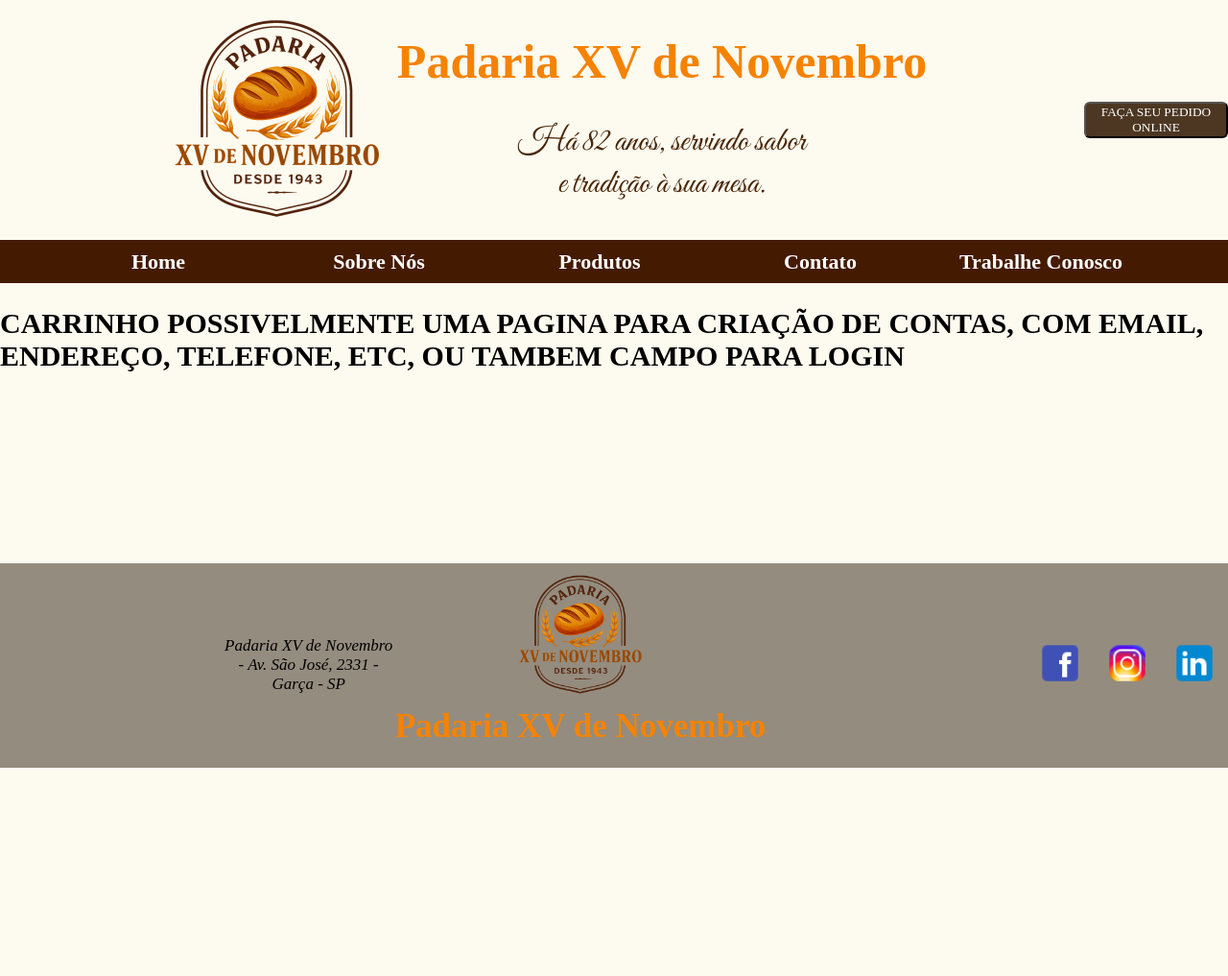
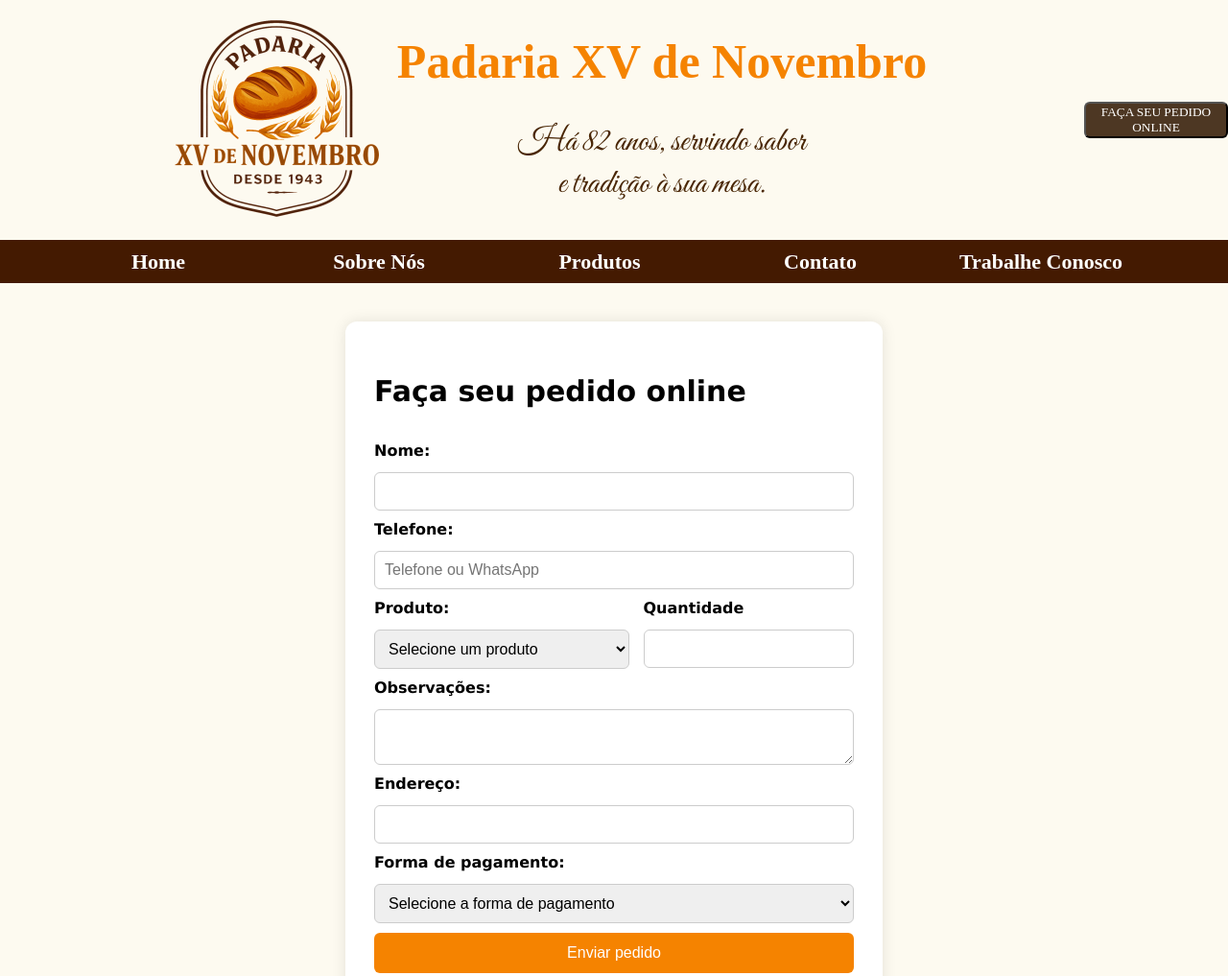
Before and after one commit to Luizsilva439/projeto_padaria, a plain HTML site: page src/source/facaseupedido.html in a window 1280 px wide. Shown: the top 1017 px of the page at 96% size. Before the commit the page ends 800 px from the top, so only its background shows below. Drawn offline with Linux system fonts and the light colour scheme; a web font is replaced by a local one.

Commit message:
ajuste + faça seu pedido

```diff
--- a/src/source/facaseupedido.html
+++ b/src/source/facaseupedido.html
@@ -1,21 +1,28 @@
 <!DOCTYPE html>
 <html lang="pt-BR">
   <head>
-    <meta charset="UTF-8">
-    <meta name="viewport" content="width=device-width, initial-scale=1.0">
+    <meta charset="UTF-8" />
+    <meta name="viewport" content="width=device-width, initial-scale=1.0" />
     <title>Padaria XV de novembro</title>
-    <link rel="stylesheet" href="../styles/index.css">
+    <link rel="stylesheet" href="../styles/index.css" />
+    <link rel="stylesheet" href="../styles/facaseupedido.css" />
   </head>
   <body class="container">
     <header class="hp">
       <div class="divdohp">
-            <img id ="imghp" src="img/logopadariaxv.png" alt="logo padaria xv de novembro">
+        <img
+          id="imghp"
+          src="img/logopadariaxv.png"
+          alt="logo padaria xv de novembro"
+        />
         <div class="maintitle">
           <h1 id="titulop">Padaria XV de Novembro</h1>
           <p id="frasep">Há 82 anos, servindo sabor e tradição à sua mesa.</p>
         </div>
       </div>
-        <button class="botaopedir"><a href="facaseupedido.html">FAÇA SEU PEDIDO ONLINE </a></button>
+      <button class="botaopedir">
+        <a href="facaseupedido.html">FAÇA SEU PEDIDO ONLINE </a>
+      </button>
     </header>
 
     <nav>
@@ -28,14 +35,88 @@
       </ul>
     </nav>
     <main>
-        <h2>CARRINHO POSSIVELMENTE UMA PAGINA PARA CRIAÇÃO DE CONTAS, COM EMAIL, ENDEREÇO, TELEFONE, ETC, OU TAMBEM CAMPO PARA LOGIN</h2>
+      <div class="container">
+        <form class="pedido-form">
+          <h2>Faça seu pedido online</h2>
+          <!-- Nome -->
+          <label for="nome">Nome:</label>
+          <input type="text" name="nome" id="nome" required />
+
+          <!-- Telefone -->
+          <label for="telefone">Telefone:</label>
+          <input
+            type="tel"
+            name="telefone"
+            id="telefone"
+            placeholder="Telefone ou WhatsApp"
+            required
+          />
+          <div class="divisor">
+            <!-- Produto -->
+            <div class="campo">
+              <label for="Produto">Produto:</label>
+              <select name="produto" id="produto" required>
+                <option value="">Selecione um produto</option>
+                <option value="pao-frances">Pão Frânces</option>
+                <option value="pao-mortadela">Pão com mortadela</option>
+                <option value="carolina-doce-leite">
+                  Carolina de doce de leite
+                </option>
+                <option value="polvilho">Polvilho</option>
+                <option value="coxinha-frango">Coxinha de frango</option>
+                <option value="dunnuts">Dunnuts</option>
+                <option value="enroladinho-presunto">
+                  Enroladinho de presunto e queijo
+                </option>
+                <option value="pudim">Pudim de leite condensado</option>
+              </select>
+            </div>
+
+            <!-- Quantidade -->
+            <div class="campo">
+              <label for="quantidade">Quantidade</label>
+              <input
+                type="number"
+                name="quantidade"
+                id="quantidade"
+                min="1"
+                required
+              />
+            </div>
+          </div>
+
+          <!-- Observações -->
+          <label for="observacoes">Observações:</label>
+          <textarea id="observacoes" name="observacoes"></textarea>
+
+          <!-- Endereço -->
+          <label for="endereco">Endereço:</label>
+          <input type="text" id="endereco" name="endereco" required />
+
+          <label for="pagamento">Forma de pagamento:</label>
+          <select id="pagamento" name="pagamento" required>
+            <option value="">Selecione a forma de pagamento</option>
+            <option value="dinheiro">Dinheiro</option>
+            <option value="cartao">Cartão</option>
+            <option value="pix">Pix</option>
+          </select>
+
+          <button type="submit">Enviar pedido</button>
+        </form>
+      </div>
     </main>
 
     <footer class="fp">
       <div class="divdofp">
-            <address id="edfp">Padaria XV de Novembro - Av. São José, 2331 - Garça - SP</address>
+        <address id="edfp">
+          Padaria XV de Novembro - Av. São José, 2331 - Garça - SP
+        </address>
         <div class="meurodape">
-                <img id="imgfp" src="img/logopadariaxv.png" alt="logo padaria xv de novembro">
+          <img
+            id="imgfp"
+            src="img/logopadariaxv.png"
+            alt="logo padaria xv de novembro"
+          />
           <h1 id="titulofp">Padaria XV de Novembro</h1>
         </div>
       </div>
@@ -43,15 +124,18 @@
         <ul>
           <li>
             <a href="https://facebook.com/">
-                    <img class="icone" src="img/facebook.png" alt="logo Facebook"></a>
+              <img class="icone" src="img/facebook.png" alt="logo Facebook"
+            /></a>
           </li>
           <li>
             <a href="https://instagram.com/">
-                    <img class="icone" src="img/instagram.png" alt="logo instagram"></a>
+              <img class="icone" src="img/instagram.png" alt="logo instagram"
+            /></a>
           </li>
           <li>
             <a href="https://tiktok.com/">
-                    <img class="icone" src="img/linkedin.png" alt="logo tiktok"></a>
+              <img class="icone" src="img/linkedin.png" alt="logo tiktok"
+            /></a>
           </li>
         </ul>
       </div>
--- /dev/null
+++ b/src/styles/facaseupedido.css
@@ -0,0 +1,68 @@
+main {
+  display: flex;
+  justify-content: center;
+  align-items: center;
+  font-family: Verdana, sans-serif;
+  font-size: 16px;
+  padding: 40px 0;
+}
+.container {
+  min-height: 0;
+}
+.pedido-form {
+  background-color: #ffffff;
+  padding: 30px;
+  border-radius: 12px;
+  box-shadow: 0 0 15px rgba(0, 0, 0, 0.1);
+  width: 90%;
+  max-width: 500px;
+  display: flex;
+  flex-direction: column;
+  gap: 10px;
+}
+
+.pedido-form label {
+  font-weight: bold;
+  margin-bottom: 3px;
+}
+
+.pedido-form input,
+.pedido-form select,
+.pedido-form textarea {
+  padding: 10px;
+  border: 1px solid #ccc;
+  border-radius: 6px;
+  font-size: 16px;
+  width: 100%;
+  box-sizing: border-box;
+}
+
+.pedido-form textarea {
+  resize: vertical;
+}
+
+.pedido-form button {
+  padding: 12px;
+  background-color: rgb(245, 131, 0);
+  color: white;
+  font-size: 16px;
+  border: none;
+  border-radius: 6px;
+  cursor: pointer;
+  transition: background-color 0.3s ease;
+}
+
+.pedido-form button:hover {
+  background-color: rgb(255, 144, 17);
+}
+
+.divisor {
+  display: flex;
+  flex-direction: row;
+  gap: 15px;
+}
+.campo {
+  display: flex;
+  flex-direction: column;
+  gap: 10px;
+}
--- a/src/styles/index.css
+++ b/src/styles/index.css
@@ -1,5 +1,5 @@
-@import url('https://fonts.googleapis.com/css2?family=Great+Vibes&display=swap');
-@import url('https://fonts.googleapis.com/css2?family=Alice&display=swap');
+@import url("https://fonts.googleapis.com/css2?family=Great+Vibes&display=swap");
+@import url("https://fonts.googleapis.com/css2?family=Alice&display=swap");
 
 .container {
   padding: 0;
@@ -11,7 +11,7 @@
   background-color: #fdfaf0;
 }
 
-.container main{
+.container main {
   flex: 1;
 }
 
@@ -20,7 +20,7 @@
   display: flex;
   align-items: center;
 }
-.divdohp{
+.divdohp {
   margin: auto;
   display: flex;
   align-items: center;
@@ -35,7 +35,6 @@
   font-family: "Alice", serif;
   color: rgb(245, 131, 0);
   font-size: 50px;
-
 }
 #frasep {
   margin-top: 0;
@@ -44,7 +43,6 @@
   font-size: 35px;
   color: rgb(73, 38, 5);
   text-align: center;
-
 }
 .botaopedir {
   font-family: "Alice", serif;
@@ -54,25 +52,24 @@
   border-radius: 6px;
 }
 .botaopedir a:hover {
-    color:rgb(233, 137, 12);
+  color: rgb(233, 137, 12);
 }
-.botaopedir a{
-    text-decoration:none;
+.botaopedir a {
+  text-decoration: none;
   color: white;
 }
-#imghp{
+#imghp {
   width: 250px;
 }
 
-nav ul{
+nav ul {
   background-color: rgb(68, 26, 1);
   margin-top: 0;
   margin-bottom: 0;
   padding-left: 0;
   list-style-type: none;
   display: flex;
-    justify-content:center;
-
+  justify-content: center;
 }
 nav ul li {
   font-size: 22px;
@@ -85,7 +82,6 @@ nav ul li {
 }
 nav a:hover {
   color: rgb(233, 137, 12);
-
 }
 nav a {
   font-family: "Alice", serif;
@@ -102,10 +98,10 @@ nav a {
   align-items: center;
   justify-content: center;
 }
-#imgdobaner{
+#imgdobaner {
   width: 100%;
 }
-.infdiversas{
+.infdiversas {
   display: flex;
   flex-direction: column;
   background-color: bisque;
@@ -113,26 +109,25 @@ nav a {
 #inf1 {
   background-color: bisque;
   display: flex;
-    margin-top: 10px;
+  margin-top: 30px;
+  margin-bottom: 40px;
 }
-#textoinf1{
+#textoinf1 {
   font-family: Verdana, Geneva, Tahoma, sans-serif;
   background-color: rgb(68, 26, 1);
   color: white;
-    font-size:24px;
+  font-size: 24px;
   display: flex;
+  text-align: center;
   flex-direction: column;
   text-align: center;
   width: 30%;
-    height: 400px;
   margin-left: 5%;
-
+  padding: 15px;
 }
-#textoinf1 h3{
+#textoinf1 h3 {
   font-family: "Alice", serif;
   margin-top: 10px;
-    margin-left: 20%;
-    margin-right: 20%;
   font-size: 35px;
 }
 #imginf1 {
@@ -141,25 +136,23 @@ nav a {
 }
 #inf2 {
   margin-top: 10px;
-    margin-bottom: 10px;
+  margin-bottom: 30px;
   background-color: bisque;
   display: flex;
-
+  text-align: center;
 }
-#textoinf2{
+#textoinf2 {
   font-family: Verdana, Geneva, Tahoma, sans-serif;
   color: white;
-    font-size:24px;
+  font-size: 24px;
   display: flex;
   flex-direction: column;
-    text-align:center;
-    height: 400px;
+  text-align: center;
   margin-right: 10%;
   background-color: rgb(68, 26, 1);
-
-
+  padding: 15px;
 }
-#textoinf2 h3{
+#textoinf2 h3 {
   font-family: "Alice", serif;
   margin-top: 10px;
   font-size: 40px;
@@ -170,7 +163,7 @@ nav a {
   height: 400px;
 }
 /*Aqui começa o rodapé do site*/
-#edfp{
+#edfp {
   font-family: "Alice", serif;
   width: 180px;
   text-align: center;
@@ -181,16 +174,15 @@ nav a {
   display: flex;
   align-items: center;
   background-color: rgb(148, 140, 127);
-
 }
-.divdofp{
+.divdofp {
   background-color: rgb(148, 140, 127);
   margin: auto;
   display: flex;
   align-items: center;
   justify-content: center;
 }
-.meurodape{
+.meurodape {
   align-items: center;
   display: flex;
   flex-direction: column;
@@ -201,29 +193,28 @@ nav a {
   color: rgb(245, 131, 0);
   font-size: 35px;
 }
-#imgfp{
+#imgfp {
   width: 150px;
 }
 #redes ul {
   display: flex;
+}
 
-}
 #redes ul li {
   border-radius: 6px;
   display: flex;
-    align-items:center;
+  align-items: center;
 }
 
-.icone{
+.icone {
   width: 50px;
   margin: 10px 10px;
 }
 
-.divsobrenos{
+.divsobrenos {
   display: flex;
-
 }
-.divtituloetexto{
+.divtituloetexto {
   text-align: justify;
   width: 30%;
   display: flex;
@@ -231,13 +222,12 @@ nav a {
   align-items: start;
 }
 
-.divimgpadoc{
+.divimgpadoc {
   display: flex;
   flex-direction: column;
   width: 200px;
   height: 200px;
 }
-h2{
+h2 {
   font-size: 30px;
-
 }
```
Also changed, not shown: src/styles/sobrenos.css (+13 -16 lines). Lines whose indentation alone changed are shown as unchanged.
